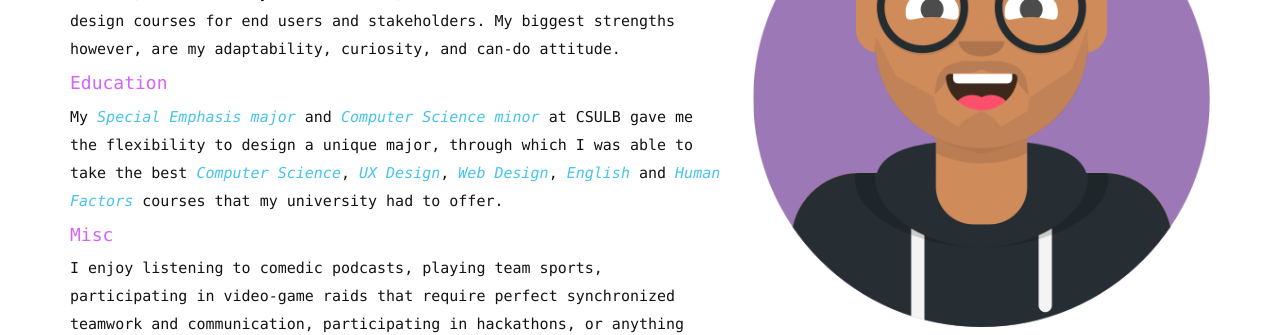
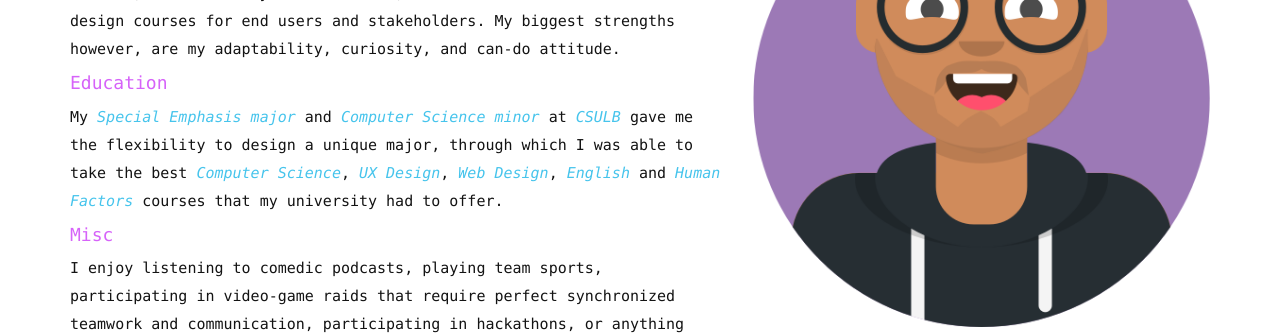
Before and after one commit to Kingslayyerr/Kingslayyerr.github.io, a Jekyll site: the page built from index.html, in a window 1280 px wide. Shown: the part 360-695 px from the top of the page. Built offline with Jekyll 4.4.1, drawn with Linux system fonts in a browser that asks for light colours; nearby versions of some CDN libraries; some web fonts are replaced.

Commit message:
small update

```diff
--- a/index.html
+++ b/index.html
@@ -35,7 +35,7 @@ permalink: /
          <!--  I have taken a Systemic approach to my skills and education, I believe in breadth first then depth, to be an effective specialist you must at one point be a generalist. -->
           </p>
           <h4>Education</h4>
-            <p> My <em style="color:#46c4ec;">Special Emphasis major</em> and <em style="color:#46c4ec;">Computer Science minor</em> at CSULB gave
+            <p> My <em style="color:#46c4ec;">Special Emphasis major</em> and <em style="color:#46c4ec;">Computer Science minor</em> at <em style="color:#46c4ec;">CSULB</em> gave
               me the flexibility to design a unique major, through which I was able to take the best
               <em style="color:#46c4ec;">Computer Science</em>, <em style="color:#46c4ec;">UX Design</em>, <em style="color:#46c4ec;">Web Design</em>, <em style="color:#46c4ec;">English</em> and <em style="color:#46c4ec;">Human Factors</em> courses that my university had to offer. <!-- This gave me an extremely unique college experience where I got to work and interact with people from many different majors on a regular basis. --> <!-- I got to see the pros and cons of the Engineering, Art, English, Business and Psychology(Human Factors) departments. I took away so much from my time at CSULB and it ultimately made me what I consider to be a well-rounded individual. --></p>
           <h4>Misc</h4>
```
